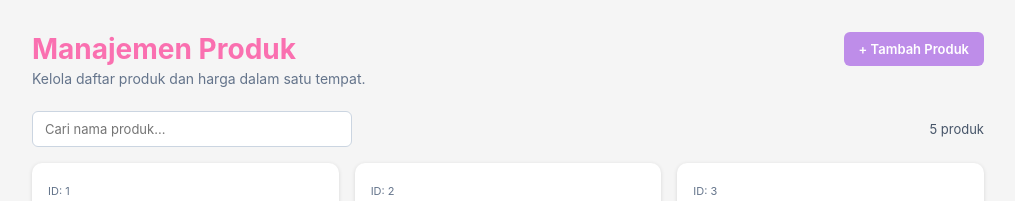
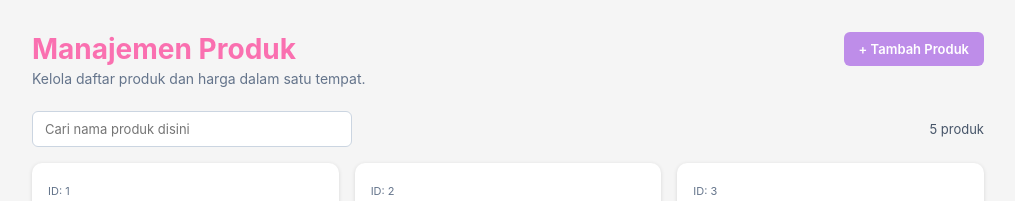
Before and after one commit to NabilaSharlizSigit/tugas-web-react, a React (Vite) app: page / in a window 1280 px wide. Shown: the top 201 px of the page, without its empty margins (132-1147 px from the left). Built offline with nearby package versions, Linux system fonts and the light colour scheme.

Commit message:
feat: ubah teks pencarian produk

```diff
--- a/src/App.jsx
+++ b/src/App.jsx
@@ -55,7 +55,7 @@ export default function App() {
         <input
           className="search"
           type="text"
-          placeholder="Cari nama produk..."
+          placeholder="Cari nama produk disini"
           value={search}
           onChange={(e) => setSearch(e.target.value)}
         />
```
